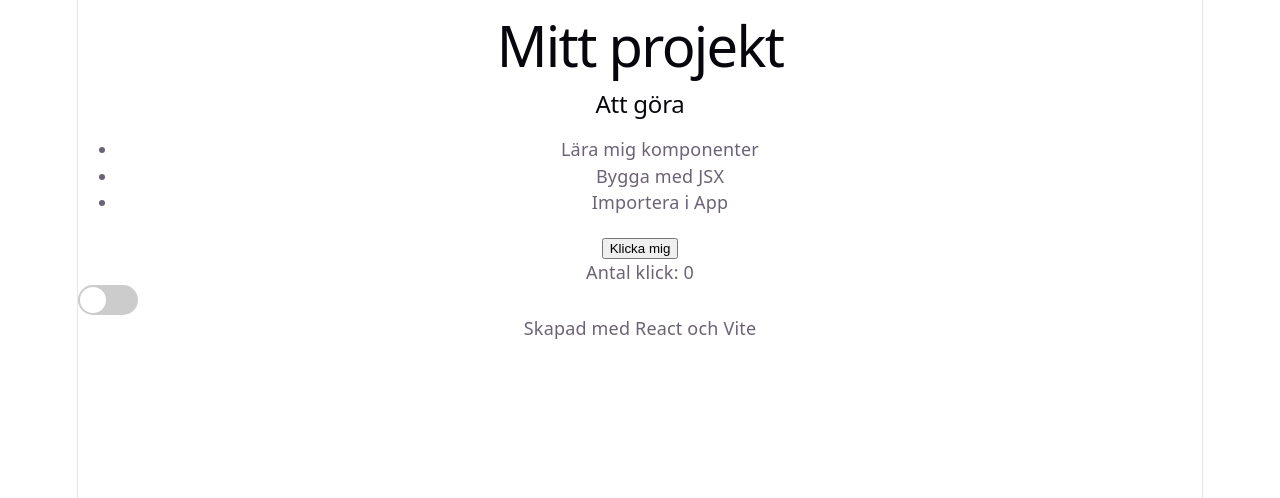
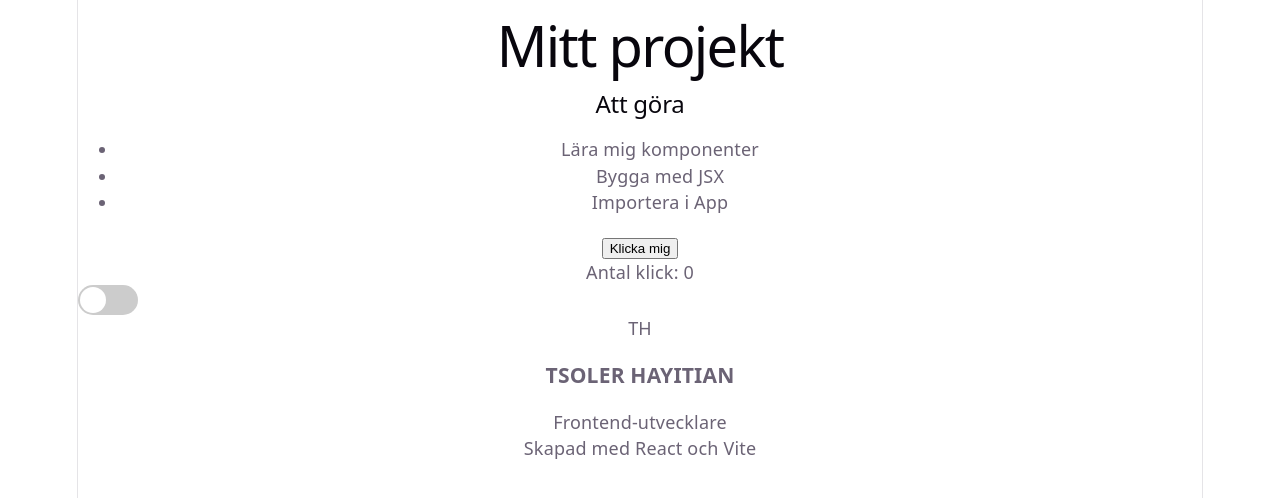
Before and after one commit to TSOLER89/test-vite, a React (Vite) app: page / in a window 1280 px wide. Shown: the top 498 px of the page. Built offline with nearby package versions, Linux system fonts and the light colour scheme.

Commit message:
Add ProfileCard component to display user information

```diff
--- a/src/App.jsx
+++ b/src/App.jsx
@@ -3,6 +3,7 @@ import List from './components/List'
 import Footer from './components/Footer'
 import ClickButton from './components/ClickButton'
 import ToggleSwitch from './components/ToggleSwitch'
+import ProfileCard from './components/ProfileCard'
 import './App.css'
 
 function App() {
@@ -12,6 +13,11 @@ function App() {
       <List />
       <ClickButton />
       <ToggleSwitch />
+      <ProfileCard
+        name="TSOLER HAYITIAN"
+        role="Frontend-utvecklare"
+        initials="TH"
+      />
       <Footer />
     </>
   )
--- /dev/null
+++ b/src/components/ProfileCard.jsx
@@ -0,0 +1,20 @@
+
+
+import React from 'react';
+
+function ProfileCard({ name, role, initials }) {
+  return (
+    <div className="card">
+      <div className="avatar">{initials}</div>
+      <h3>{name}</h3>
+      <p>{role}</p>
+    </div>
+  );
+}
+export default ProfileCard;
+// Användning:
+<ProfileCard
+  name="TSOLER HAYITIAN"
+  role="Frontend-utvecklare"
+  initials="TH"
+/>
```
